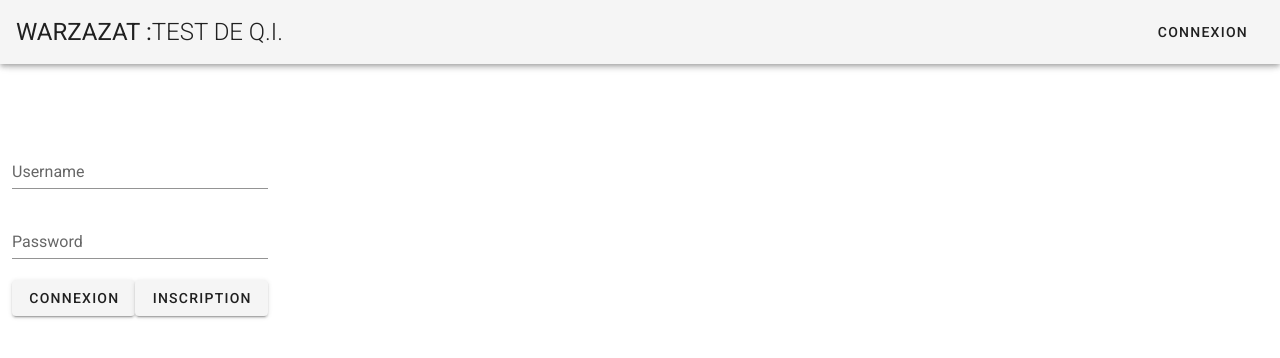
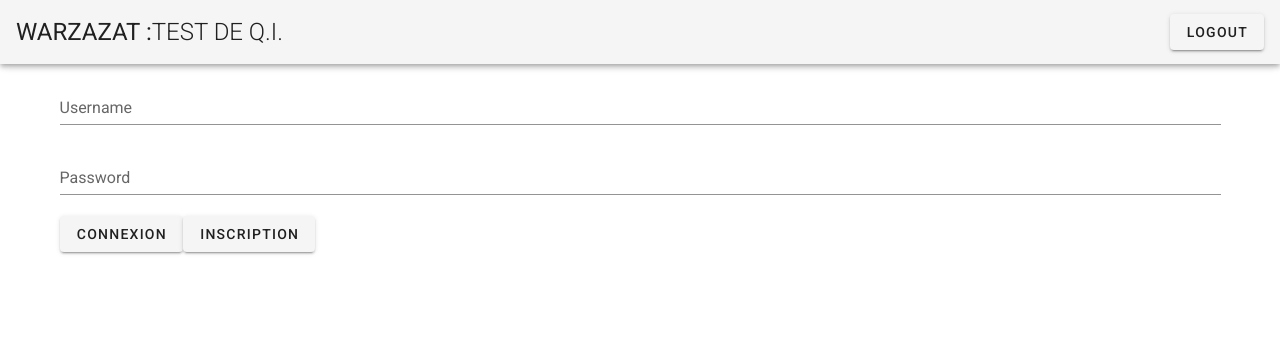
Before and after one commit to AntoineAntix/Warzazat-project, a Vue app: page / in a window 1280 px wide. Shown: the top 358 px of the page. Built offline with nearby package versions, Linux system fonts and the light colour scheme.

Commit message:
Add Logout

```diff
--- a/src/App.vue
+++ b/src/App.vue
@@ -1,18 +1,5 @@
 <template>
   <v-app>
-    <v-app-bar app>
-      <v-toolbar-title class="headline text-uppercase">
-        <span>Warzazat :</span>
-        <span class="font-weight-light">Test de Q.I.</span>
-      </v-toolbar-title>
-      <v-spacer></v-spacer>
-      <v-btn
-        text
-        href="./src/components/Connexion">
-        <span >Connexion</span>
-      </v-btn>
-    </v-app-bar>
-
     <v-content>
       <Test/>
     </v-content>
--- a/src/components/Test.vue
+++ b/src/components/Test.vue
@@ -1,7 +1,15 @@
 <template>
-    <v-content>
-      <v-layout text-center wrap>
-      <v-form v-model="valid">
+    <div>
+      <v-app-bar>
+      <v-toolbar-title class="headline text-uppercase">
+        <span>Warzazat :</span>
+        <span class="font-weight-light">Test de Q.I.</span>
+      </v-toolbar-title>
+      <v-spacer></v-spacer>
+      <v-btn v-on:click="logout">
+        <span >Logout</span>
+      </v-btn>
+    </v-app-bar>
 
         <v-container v-if="connexion">
           <v-text-field v-model="username" label="Username" required></v-text-field>
@@ -14,7 +22,7 @@
 
       <v-container v-if="connecte">
                   <h1>BIENVENUE {{username}} </h1>
-                  <div> Votre score est de {{score}}</div>
+                  <p> Votre score est de {{hscore}}</p>
 
                   <v-btn v-on:click="lancementTest">Lancer le test</v-btn>
       </v-container>
@@ -33,10 +41,8 @@
                     <v-btn v-on:click="nextQ">Question suivante</v-btn>
                   </div>
       </v-container>
+    </div>
 
-      </v-form>
-    </v-layout>
-    </v-content>
 </template>
 
 <script>
@@ -84,7 +90,14 @@ export default {
       })
       this.message = response.data.message
     },
-    logout () {
+    async logout () {
+      const response = await this.axios.post(this.url + '/api/logout', {
+      })
+      this.message = response.data.message
+      if (this.message === 'disconnected') {
+        this.connecte = false
+        this.connexion = true
+      }
     },
     lancementTest () {
       this.connecte = false
@@ -92,16 +105,17 @@ export default {
       this.score = 0
     },
     nextQ () {
-      if (this.questions[this.index].answer === this.radioGroup) {
-        this.score++
-      }
+      if (this.questions[this.index].answer === this.radioGroup) { this.score++ }
       this.index++
       this.radioGroup = null
       if (this.index >= Object.keys(this.questions).length) {
         this.index = 0
+        if (this.hscore < this.score) { this.hscore = this.score }
         this.test = false
         this.connecte = true
       }
+    },
+    changeHScore () {
     }
   }
 }
```
Also changed, not shown: server.js (+7 -13 lines).
